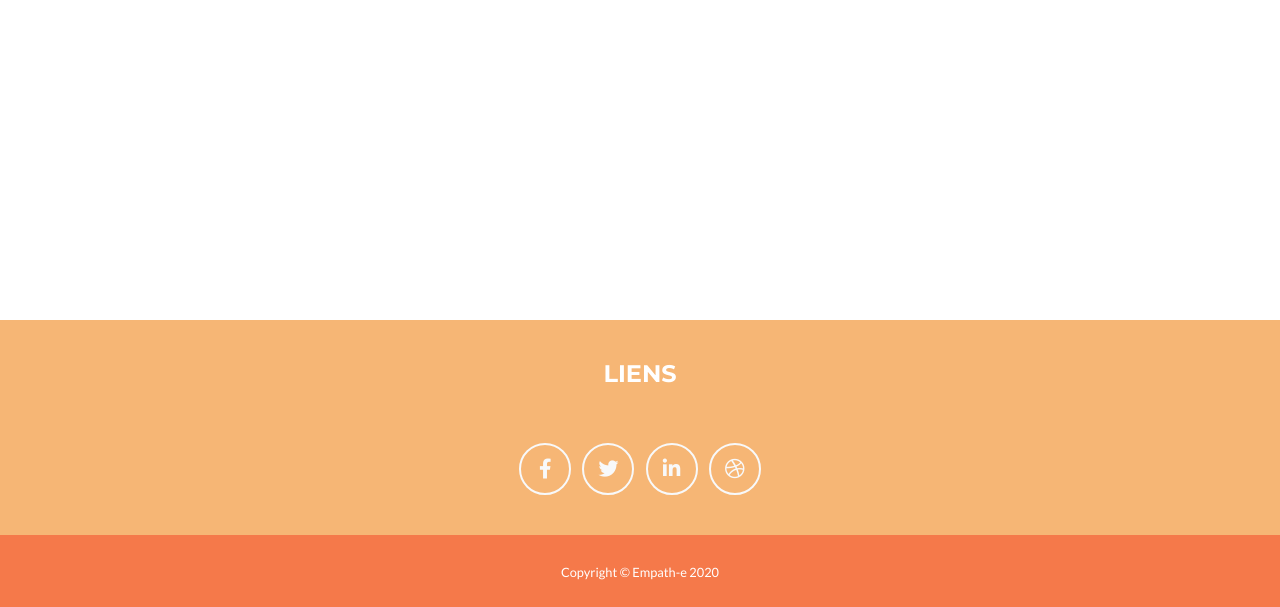
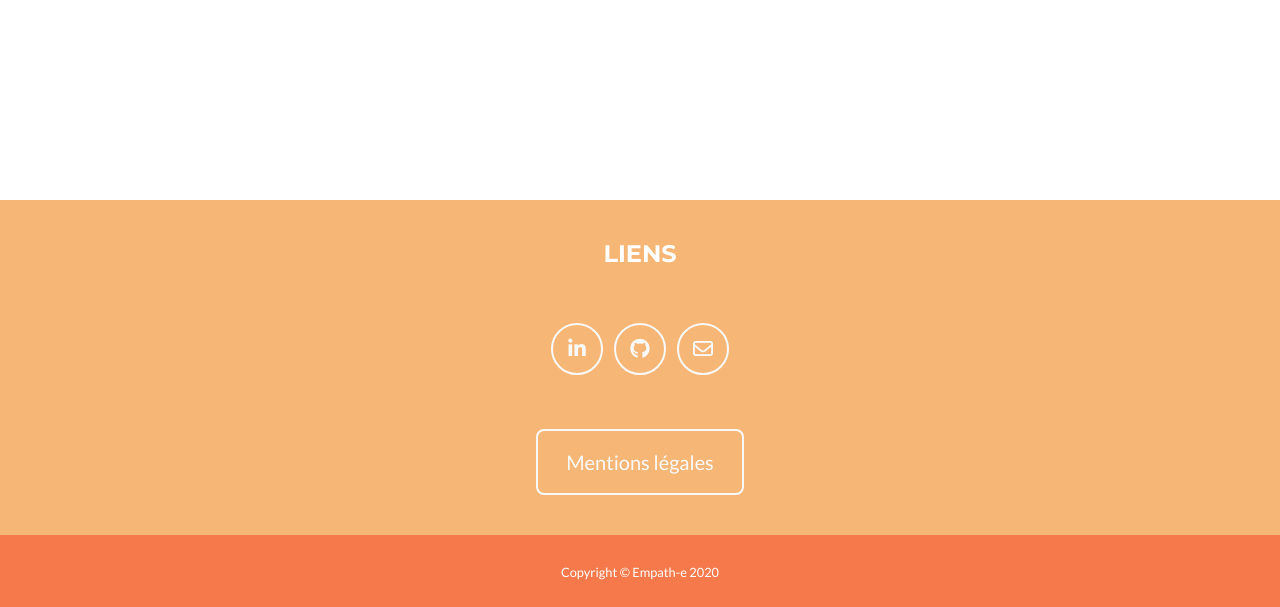
Before and after one commit to aspidistras/empath-e, a Django app: template empath_e/app/templates/app/base.html in a window 1280 px wide. Shown: the part 193-800 px from the top of the page. Run offline with Django 3.2, Linux system fonts and the light colour scheme; the template is opened without the code that fills it, so the values that code supplies are empty; some libraries are stand-ins or nearby versions.

Commit message:
Footer set up

```diff
--- a/empath_e/app/static/css/custom.css
+++ b/empath_e/app/static/css/custom.css
@@ -73,3 +73,7 @@
 #legal {
     padding-top: 150px;
 }
+
+#legal-link {
+    margin-top: 20px;;
+}
--- a/empath_e/app/templates/app/base.html
+++ b/empath_e/app/templates/app/base.html
@@ -21,6 +21,8 @@
   <link href="{% static 'css/freelancer.min.css' %}" rel="stylesheet">
   <link href="{% static 'css/custom.css' %}" rel="stylesheet">
 
+  <script src="https://kit.fontawesome.com/8785b413dd.js" crossorigin="anonymous"></script>
+
 
 </head>
 
@@ -29,7 +31,7 @@
   <!-- Navigation -->
   <nav class="navbar navbar-expand-lg bg-secondary text-uppercase fixed-top" id="mainNav">
     <div class="container">
-      <a class="navbar-brand js-scroll-trigger" href="#page-top">Empath-e</a>
+      <a class="navbar-brand js-scroll-trigger" href="/">Empath-e</a>
       <button class="navbar-toggler navbar-toggler-right text-uppercase font-weight-bold bg-primary text-white rounded" type="button" data-toggle="collapse" data-target="#navbarResponsive" aria-controls="navbarResponsive" aria-expanded="false" aria-label="Toggle navigation">
         Menu
         <i class="fas fa-bars"></i>
@@ -72,18 +74,31 @@
           <!-- Footer Social Icons -->
           <div class="col-lg-12 mb-lg-0">
             <h4 class="text-uppercase mb-4">Liens</h4>
-            <a class="btn btn-outline-light btn-social mx-1" href="#">
-              <i class="fab fa-fw fa-facebook-f"></i>
-            </a>
-            <a class="btn btn-outline-light btn-social mx-1" href="#">
-              <i class="fab fa-fw fa-twitter"></i>
-            </a>
             <a class="btn btn-outline-light btn-social mx-1" href="https://www.linkedin.com/in/clémence-mourot-839490144/">
               <i class="fab fa-fw fa-linkedin-in"></i>
             </a>
-            <a class="btn btn-outline-light btn-social mx-1" href="#">
-              <i class="fab fa-fw fa-dribbble"></i>
+            <a class="btn btn-outline-light btn-social mx-1" href="https://github.com/aspidistras/empath-e">
+              <i class="fab fa-fw fa-github"></i>
             </a>
+            <a class="btn btn-outline-light btn-social mx-1" href="/#contact">
+              <i class="far fa-fw fa-envelope"></i>
+            </a>
+
+          </div>
+
+
+        </div>
+        <div class="row">
+
+          <!-- Footer Social Icons -->
+          <div class="col-lg-12 mb-lg-0">
+
+            <!-- About Section Button -->
+            <div class="text-center mt-4">
+              <a class="btn btn-xl btn-outline-light" href="/legal-notices/">
+                Mentions légales
+              </a>
+            </div>
           </div>
 
 
--- a/empath_e/app/urls.py
+++ b/empath_e/app/urls.py
@@ -4,5 +4,5 @@
 
 urlpatterns = [
     path('', views.index, name='index'),
-    path('legal-notices', views.legal_notices, name='legal_notices')
+    path('legal-notices/', views.legal_notices, name='legal_notices')
 ]
```
